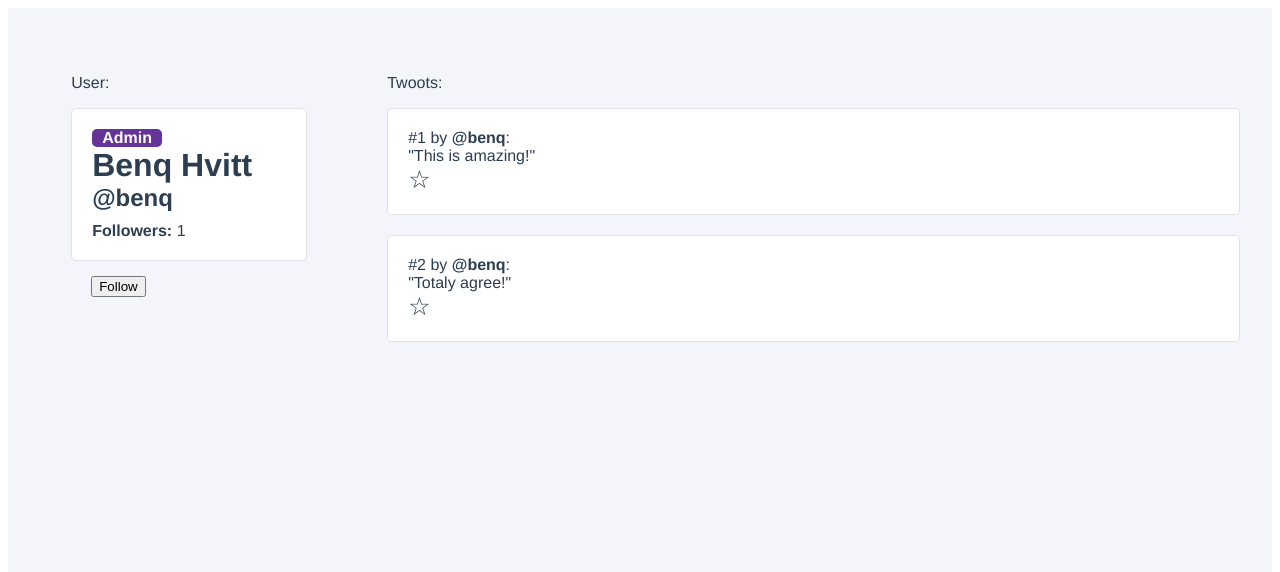
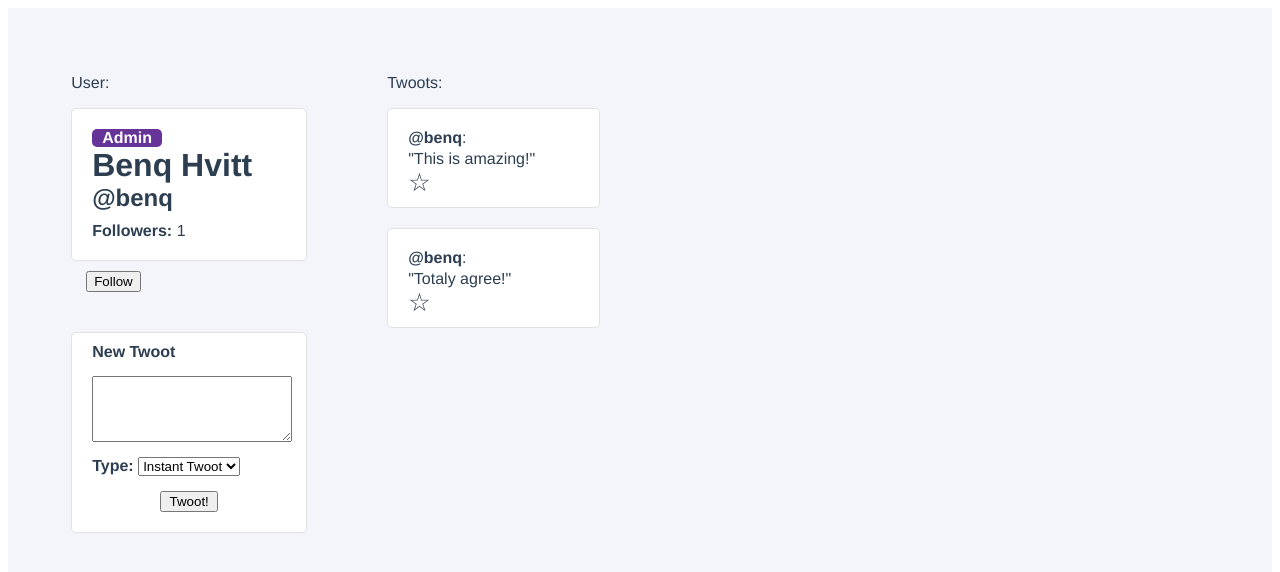
Before and after one commit to benq66/a-beautiful-vue, a Vue app in the folder vue-twotter-app/: page / in a window 1280 px wide. Shown: the top 572 px of the page. Built offline with nearby package versions, Linux system fonts and the light colour scheme.

Commit message:
forms and reading user input

```diff
--- a/vue-twotter-app/src/components/TwootItem.vue
+++ b/vue-twotter-app/src/components/TwootItem.vue
@@ -1,7 +1,7 @@
 <template>
   <div class="twoot-item" @click="emitToggleFavouriteTwoot(twoot.id)">
     <div class="twoot-header">
-      #{{ twoot.id }} by <strong>@{{ twoot.username }}</strong>:
+      <strong>@{{ twoot.username }}</strong>:
     </div>
     <div class="twoot-content">
       "{{ twoot.content }}"
@@ -39,7 +39,7 @@ export default {
 <style>
 .twoot-item {
   margin-bottom: 20px;
-    padding: 20px;
+  padding: 20px 20px 10px;
   background-color: white;
   border-radius: 5px;
   border: 1px solid #DFE3E8;
@@ -55,4 +55,8 @@ export default {
 .twoot-favourite-mark {
   font-size: 25px;
 }
+
+.twoot-content {
+  margin-top: 3px;
+}
 </style>
--- a/vue-twotter-app/src/components/Twoots.vue
+++ b/vue-twotter-app/src/components/Twoots.vue
@@ -37,5 +37,9 @@ import TwootItem from "./TwootItem.vue"
 </script>
 
 <style>
-
+.user-profile__twoot {
+  width: fit-content;
+  min-width: 25%;
+  max-width: 50%;
+}
 </style>
--- a/vue-twotter-app/src/components/UserProfile.vue
+++ b/vue-twotter-app/src/components/UserProfile.vue
@@ -18,10 +18,32 @@
           <strong>Followers:</strong> {{ followers }}
         </div>
       </div>
+
       <button class="user-profile__follow-user-button" @click="followUser">
         Follow
       </button>
+
+      <div class="user-profile__new-twoot-form">
+        <label class="user-profile__new-twoot-label" for="newTwoot"><strong>New Twoot</strong></label>
+        <form @submit.prevent="createNewTwoot">
+          <textarea class="user-profile__new-twoot-text-area" id="newTwoot" rows="4" v-model="newTwootContent"></textarea>
+
+          <div class="user-profile__new-twoot-type">
+            <label class="user-profile__new-twoot-label" for="newTwootType"><strong>Type: </strong></label>
+            <select id="newTwootType" v-model="selectedTwootType">
+              <option :value="option.value" v-for="(option, index) in twootTypes" :key="index">
+                {{ option.name }}
+              </option>
+            </select>
+          </div>
+
+          <button class="user-profile__new-twoot-submit-button">
+            Twoot!
+          </button>
+        </form>
+      </div>
     </div>
+
     <div class="user-profile__twoots-wrapper">
       <Twoots :twoots="user.twoots" @toggle-favourite-twoot="toggleFavouriteTwoot"/>
     </div>
@@ -40,6 +62,12 @@ export default {
   // initial vars and objects
   data() {
     return {
+      newTwootContent: "",
+      selectedTwootType: "instant",
+      twootTypes : [
+        {value: "draft", name: "Draft"},
+        {value: "instant", name: "Instant Twoot"},
+      ],
       followers: 0,
       user: {
         id: 1,
@@ -49,8 +77,8 @@ export default {
         email: "benq@benq.com",
         isAdmin: true,
         twoots: [
-          {id: 1, username: "benq", content: "This is amazing!", favourite: false},
-          {id: 2, username: "benq", content: "Totaly agree!", favourite: false},
+          {id: 2, username: "benq", content: "This is amazing!", favourite: false},
+          {id: 1, username: "benq", content: "Totaly agree!", favourite: false},
         ],
       },
     };
@@ -84,6 +112,17 @@ export default {
         if (twoot.id === id) {
           this.user.twoots[index].favourite = !this.user.twoots[index].favourite;
         }
+      }
+    },
+    createNewTwoot() {
+      if (this.newTwootContent && this.selectedTwootType === "instant") {
+        this.user.twoots.unshift({
+          id: this.user.twoots.length + 1,
+          username: this.user.username,
+          content: this.newTwootContent,
+          favourite: false,
+        });
+        this.newTwootContent = "";
       }
     },
   },
@@ -140,7 +179,36 @@ export default {
 }
 
 .user-profile__follow-user-button {
-  margin: 15px 0 0 20px;
+  margin: 10px 0 0 15px;
   cursor: pointer;
 }
+
+.user-profile__new-twoot-label {
+  margin-bottom: 15px;
+}
+
+.user-profile__new-twoot-form {
+  display: flex;
+  flex-direction: column;
+  margin-right: 80px;
+  margin-top: 40px;
+  margin-bottom: auto;
+  padding: 10px 20px 20px;
+  background-color: white;
+  border-radius: 5px;
+  border: 1px solid #DFE3E8;
+}
+
+.user-profile__new-twoot-text-area {
+  display: flex;
+  flex-direction: column;
+  width: 100%;
+  margin-bottom: 15px;
+}
+
+.user-profile__new-twoot-submit-button {
+  margin: 15px 35% 0;
+  width: fit-content;
+  min-width: 30%;
+}
 </style>
```
Lines whose indentation alone changed are shown as unchanged.
